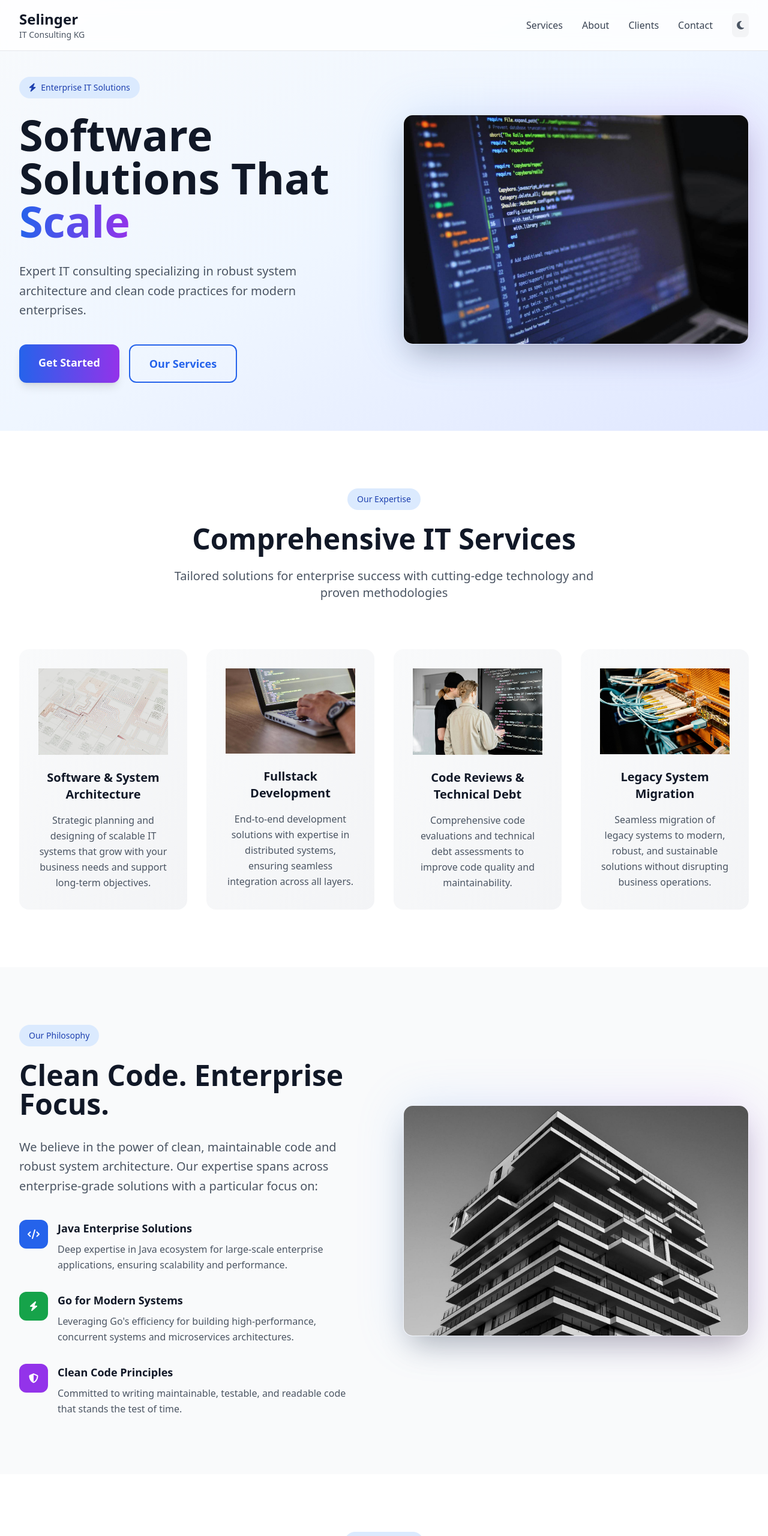
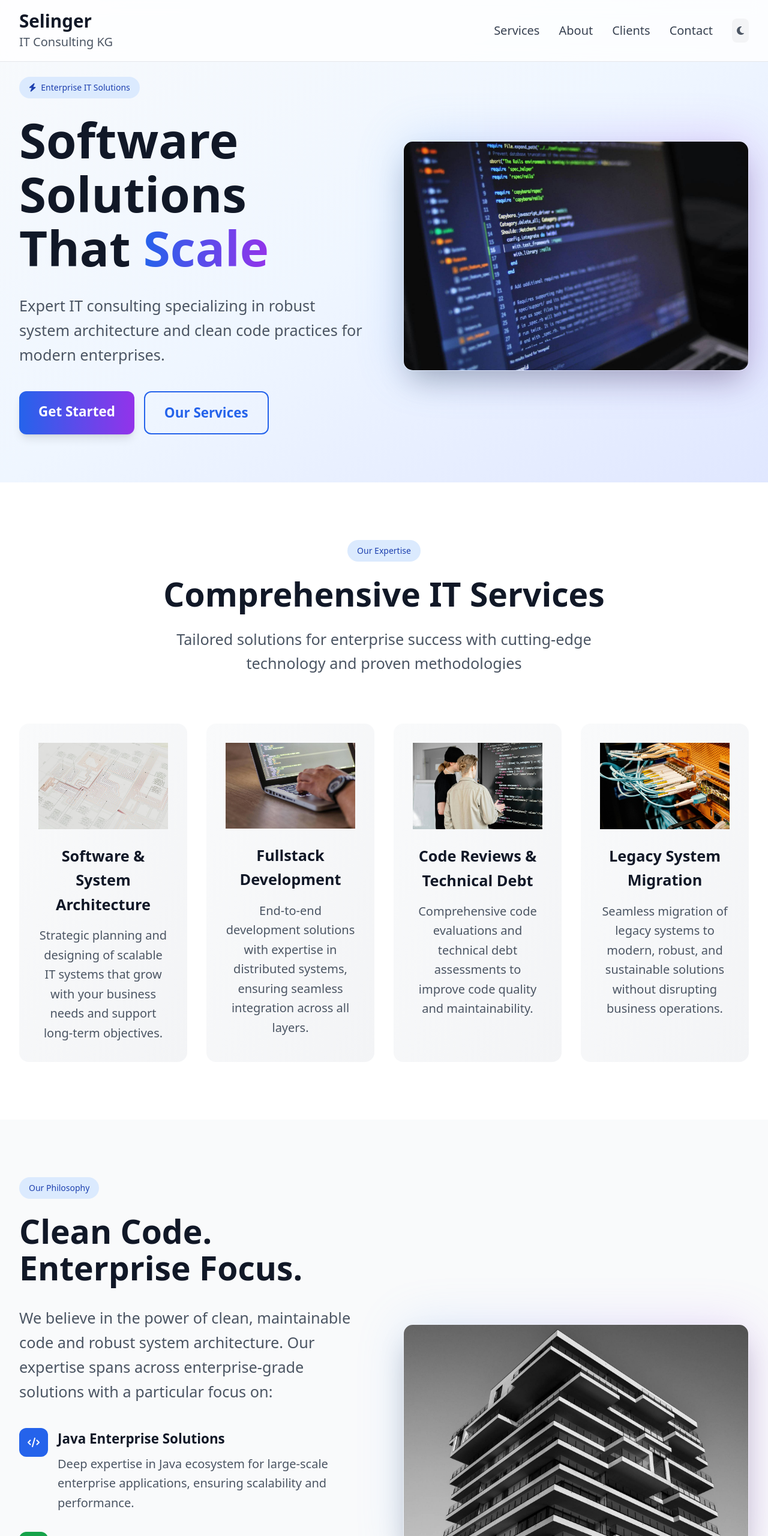
Before and after one commit to oliverselinger/website-kg, a plain HTML site: page index.html in a window 1280 px wide. Shown: the top 2560 px of the page at 60% size. Drawn offline with nearby package versions, Linux system fonts and the light colour scheme.

Commit message:
update website

```diff
--- a/index.html
+++ b/index.html
@@ -11,20 +11,26 @@
             darkMode: 'class',
             theme: {
                 extend: {
+                    fontSize: {
+                        // Scales from 1rem (16px) to 1.25rem (20px) between 320px and 1920px
+                        base: ['clamp(1rem, 0.875rem + 0.5vw, 1.25rem)', '1.6'],
+                        lg: ['clamp(1.125rem, 1rem + 0.5vw, 1.5rem)', '1.6'],
+                        xl: ['clamp(1.25rem, 1.1rem + 0.6vw, 1.75rem)', '1.6'],
+                        '2xl': ['clamp(1.5rem, 1.25rem + 0.75vw, 2rem)', '1.3'],
+                        '3xl': ['clamp(1.875rem, 1.5rem + 1vw, 2.5rem)', '1.2'],
+                        '4xl': ['clamp(2.25rem, 1.75rem + 1.2vw, 3rem)', '1.1'],
+                        '5xl': ['clamp(3rem, 2.25rem + 1.5vw, 4rem)', '1.1'],
+                        '6xl': ['clamp(3.75rem, 3rem + 1.8vw, 5rem)', '1.1'],
+                        '7xl': ['clamp(4.5rem, 3.5rem + 2vw, 6rem)', '1.1'],
+                    },
                     animation: {
                         'pulse-slow': 'pulse 3s cubic-bezier(0.4, 0, 0.6, 1) infinite',
-                        'fadeInUp': 'fadeInUp 0.6s ease-out'
+                        'fadeInUp': 'fadeInUp 0.6s ease-out',
                     },
                     keyframes: {
                         fadeInUp: {
-                            '0%': {
-                                opacity: '0',
-                                transform: 'translateY(30px)'
-                            },
-                            '100%': {
-                                opacity: '1',
-                                transform: 'translateY(0)'
-                            }
+                            '0%': { opacity: '0', transform: 'translateY(30px)' },
+                            '100%': { opacity: '1', transform: 'translateY(0)' }
                         }
                     }
                 }
@@ -33,22 +39,41 @@
     </script>
     <link href="https://cdnjs.cloudflare.com/ajax/libs/font-awesome/6.4.0/css/all.min.css" rel="stylesheet">
     <link rel="icon" type="image/x-icon" href="/img/favicon/favicon.ico">
+    <style>
+        @layer base {
+            @screen lg {
+                html {
+                    font-size: 17px;
+                }
+            }
+            @screen xl {
+                html {
+                    font-size: 18px;
+                }
+            }
+            @screen 2xl {
+                html {
+                    font-size: 20px;
+                }
+            }
+        }
+    </style>
 </head>
 <body class="font-sans transition-colors duration-300">
     <!-- Navigation -->
     <nav class="fixed top-0 w-full bg-white/80 dark:bg-gray-900/80 backdrop-blur-md border-b border-gray-200 dark:border-gray-700 z-50 transition-colors duration-300">
-        <div class="max-w-7xl mx-auto px-4 sm:px-6 lg:px-8">
+        <div class="max-w-screen-2xl mx-auto px-4 sm:px-6 lg:px-8">
             <div class="flex justify-between items-center py-4">
                 <div class="flex flex-col">
                     <h2 class="text-2xl font-bold text-gray-900 dark:text-white">Selinger</h2>
-                    <span class="text-sm text-gray-600 dark:text-gray-400 font-normal">IT Consulting KG</span>
+                    <span class="text-base text-gray-600 dark:text-gray-400 font-normal">IT Consulting KG</span>
                 </div>
 
                 <div class="hidden md:flex items-center space-x-8">
-                    <a href="#services" class="text-gray-700 dark:text-gray-300 hover:text-blue-600 dark:hover:text-blue-400 font-medium transition-colors duration-300">Services</a>
-                    <a href="#about" class="text-gray-700 dark:text-gray-300 hover:text-blue-600 dark:hover:text-blue-400 font-medium transition-colors duration-300">About</a>
-                    <a href="#clients" class="text-gray-700 dark:text-gray-300 hover:text-blue-600 dark:hover:text-blue-400 font-medium transition-colors duration-300">Clients</a>
-                    <a href="#contact" class="text-gray-700 dark:text-gray-300 hover:text-blue-600 dark:hover:text-blue-400 font-medium transition-colors duration-300">Contact</a>
+                    <a href="#services" class="text-base text-gray-700 dark:text-gray-300 hover:text-blue-600 dark:hover:text-blue-400 font-medium transition-colors duration-300">Services</a>
+                    <a href="#about" class="text-base text-gray-700 dark:text-gray-300 hover:text-blue-600 dark:hover:text-blue-400 font-medium transition-colors duration-300">About</a>
+                    <a href="#clients" class="text-base text-gray-700 dark:text-gray-300 hover:text-blue-600 dark:hover:text-blue-400 font-medium transition-colors duration-300">Clients</a>
+                    <a href="#contact" class="text-base text-gray-700 dark:text-gray-300 hover:text-blue-600 dark:hover:text-blue-400 font-medium transition-colors duration-300">Contact</a>
                     <button id="theme-toggle" class="ml-4 p-2 rounded-lg bg-gray-100 dark:bg-gray-800 hover:bg-gray-200 dark:hover:bg-gray-700 transition-colors duration-300">
                         <i id="theme-icon" class="fas fa-moon text-gray-600 dark:text-gray-300"></i>
                     </button>
@@ -67,10 +92,10 @@
             <!-- Mobile Menu -->
             <div id="mobile-menu" class="md:hidden py-4 border-t border-gray-200 dark:border-gray-700 hidden">
                 <div class="flex flex-col space-y-4">
-                    <a href="#services" class="text-gray-700 dark:text-gray-300 hover:text-blue-600 dark:hover:text-blue-400 font-medium transition-colors duration-300">Services</a>
-                    <a href="#about" class="text-gray-700 dark:text-gray-300 hover:text-blue-600 dark:hover:text-blue-400 font-medium transition-colors duration-300">About</a>
-                    <a href="#clients" class="text-gray-700 dark:text-gray-300 hover:text-blue-600 dark:hover:text-blue-400 font-medium transition-colors duration-300">Clients</a>
-                    <a href="#contact" class="text-gray-700 dark:text-gray-300 hover:text-blue-600 dark:hover:text-blue-400 font-medium transition-colors duration-300">Contact</a>
+                    <a href="#services" class="text-base text-gray-700 dark:text-gray-300 hover:text-blue-600 dark:hover:text-blue-400 font-medium transition-colors duration-300">Services</a>
+                    <a href="#about" class="text-base text-gray-700 dark:text-gray-300 hover:text-blue-600 dark:hover:text-blue-400 font-medium transition-colors duration-300">About</a>
+                    <a href="#clients" class="text-base text-gray-700 dark:text-gray-300 hover:text-blue-600 dark:hover:text-blue-400 font-medium transition-colors duration-300">Clients</a>
+                    <a href="#contact" class="text-base text-gray-700 dark:text-gray-300 hover:text-blue-600 dark:hover:text-blue-400 font-medium transition-colors duration-300">Contact</a>
                 </div>
             </div>
         </div>
@@ -78,7 +103,7 @@
 
     <!-- Hero Section -->
     <section class="pt-32 pb-20 bg-gradient-to-br from-slate-50 via-blue-50 to-indigo-100 dark:from-gray-900 dark:via-gray-800 dark:to-gray-900 transition-colors duration-300">
-        <div class="max-w-7xl mx-auto px-4 sm:px-6 lg:px-8">
+        <div class="max-w-screen-2xl mx-auto px-4 sm:px-6 lg:px-8">
             <div class="grid grid-cols-1 lg:grid-cols-2 gap-16 items-center">
                 <div class="text-center lg:text-left">
                     <div class="inline-flex items-center px-4 py-2 rounded-full bg-blue-100 dark:bg-blue-900/30 text-blue-800 dark:text-blue-300 text-sm font-medium mb-6">
@@ -113,7 +138,7 @@
 
     <!-- Services Section -->
     <section id="services" class="py-24 bg-white dark:bg-gray-900 transition-colors duration-300">
-        <div class="max-w-7xl mx-auto px-4 sm:px-6 lg:px-8">
+        <div class="max-w-screen-2xl mx-auto px-4 sm:px-6 lg:px-8">
             <div class="text-center mb-20">
                 <div class="inline-flex items-center px-4 py-2 rounded-full bg-blue-100 dark:bg-blue-900/30 text-blue-800 dark:text-blue-300 text-sm font-medium mb-6">
                     Our Expertise
@@ -130,7 +155,7 @@
                         <img src="/img/architecture.jpeg" alt="Architecture Icon" class="w-15 h-15 mx-auto">
                     </div>
                     <h3 class="text-xl font-semibold text-gray-900 dark:text-white mb-4">Software & System Architecture</h3>
-                    <p class="text-gray-600 dark:text-gray-300 leading-relaxed">
+                    <p class="text-base text-gray-600 dark:text-gray-300 leading-relaxed">
                         Strategic planning and designing of scalable IT systems that grow with your business needs and support long-term objectives.
                     </p>
                 </div>
@@ -140,7 +165,7 @@
                         <img src="/img/fullstack.jpeg" alt="Development Icon" class="w-15 h-15 mx-auto">
                     </div>
                     <h3 class="text-xl font-semibold text-gray-900 dark:text-white mb-4">Fullstack Development</h3>
-                    <p class="text-gray-600 dark:text-gray-300 leading-relaxed">
+                    <p class="text-base text-gray-600 dark:text-gray-300 leading-relaxed">
                         End-to-end development solutions with expertise in distributed systems, ensuring seamless integration across all layers.
                     </p>
                 </div>
@@ -150,7 +175,7 @@
                         <img src="/img/review.jpeg" alt="Code Review Icon" class="w-15 h-15 mx-auto">
                     </div>
                     <h3 class="text-xl font-semibold text-gray-900 dark:text-white mb-4">Code Reviews & Technical Debt</h3>
-                    <p class="text-gray-600 dark:text-gray-300 leading-relaxed">
+                    <p class="text-base text-gray-600 dark:text-gray-300 leading-relaxed">
                         Comprehensive code evaluations and technical debt assessments to improve code quality and maintainability.
                     </p>
                 </div>
@@ -160,7 +185,7 @@
                         <img src="/img/legacy.jpeg" alt="Migration Icon" class="w-15 h-15 mx-auto">
                     </div>
                     <h3 class="text-xl font-semibold text-gray-900 dark:text-white mb-4">Legacy System Migration</h3>
-                    <p class="text-gray-600 dark:text-gray-300 leading-relaxed">
+                    <p class="text-base text-gray-600 dark:text-gray-300 leading-relaxed">
                         Seamless migration of legacy systems to modern, robust, and sustainable solutions without disrupting business operations.
                     </p>
                 </div>
@@ -170,7 +195,7 @@
 
     <!-- About Section -->
     <section id="about" class="py-24 bg-gray-50 dark:bg-gray-800 transition-colors duration-300">
-        <div class="max-w-7xl mx-auto px-4 sm:px-6 lg:px-8">
+        <div class="max-w-screen-2xl mx-auto px-4 sm:px-6 lg:px-8">
             <div class="grid grid-cols-1 lg:grid-cols-2 gap-16 items-center">
                 <div>
                     <div class="inline-flex items-center px-4 py-2 rounded-full bg-blue-100 dark:bg-blue-900/30 text-blue-800 dark:text-blue-300 text-sm font-medium mb-6">
@@ -188,7 +213,7 @@
                             </div>
                             <div>
                                 <h4 class="text-lg font-semibold text-gray-900 dark:text-white mb-2">Java Enterprise Solutions</h4>
-                                <p class="text-gray-600 dark:text-gray-300 leading-relaxed">
+                                <p class="text-base text-gray-600 dark:text-gray-300 leading-relaxed">
                                     Deep expertise in Java ecosystem for large-scale enterprise applications, ensuring scalability and performance.
                                 </p>
                             </div>
@@ -200,7 +225,7 @@
                             </div>
                             <div>
                                 <h4 class="text-lg font-semibold text-gray-900 dark:text-white mb-2">Go for Modern Systems</h4>
-                                <p class="text-gray-600 dark:text-gray-300 leading-relaxed">
+                                <p class="text-base text-gray-600 dark:text-gray-300 leading-relaxed">
                                     Leveraging Go's efficiency for building high-performance, concurrent systems and microservices architectures.
                                 </p>
                             </div>
@@ -212,7 +237,7 @@
                             </div>
                             <div>
                                 <h4 class="text-lg font-semibold text-gray-900 dark:text-white mb-2">Clean Code Principles</h4>
-                                <p class="text-gray-600 dark:text-gray-300 leading-relaxed">
+                                <p class="text-base text-gray-600 dark:text-gray-300 leading-relaxed">
                                     Committed to writing maintainable, testable, and readable code that stands the test of time.
                                 </p>
                             </div>
@@ -230,7 +255,7 @@
 
     <!-- Clients Section -->
     <section id="clients" class="py-24 bg-white dark:bg-gray-900 transition-colors duration-300">
-        <div class="max-w-7xl mx-auto px-4 sm:px-6 lg:px-8">
+        <div class="max-w-screen-2xl mx-auto px-4 sm:px-6 lg:px-8">
             <div class="text-center mb-16">
                 <div class="inline-flex items-center px-4 py-2 rounded-full bg-blue-100 dark:bg-blue-900/30 text-blue-800 dark:text-blue-300 text-sm font-medium mb-6">
                     Our Customers
@@ -259,7 +284,7 @@
 
     <!-- Contact Section -->
     <section id="contact" class="py-24 bg-gradient-to-br from-gray-900 via-blue-900 to-purple-900 text-white">
-        <div class="max-w-7xl mx-auto px-4 sm:px-6 lg:px-8">
+        <div class="max-w-screen-2xl mx-auto px-4 sm:px-6 lg:px-8">
             <div class="text-center">
                 <div class="inline-flex items-center px-4 py-2 rounded-full bg-white/10 text-white text-sm font-medium mb-6">
                     <i class="fas fa-envelope mr-2"></i>
@@ -315,7 +340,7 @@
 
     <!-- Footer -->
     <footer class="bg-gray-900 dark:bg-black text-white py-12 transition-colors duration-300">
-        <div class="max-w-7xl mx-auto px-4 sm:px-6 lg:px-8">
+        <div class="max-w-screen-2xl mx-auto px-4 sm:px-6 lg:px-8">
             <div class="flex flex-col md:flex-row justify-between items-center mb-8">
                 <div class="text-center md:text-left mb-6 md:mb-0">
                     <h3 class="text-2xl font-bold mb-2">Selinger - IT Consulting KG</h3>
```
